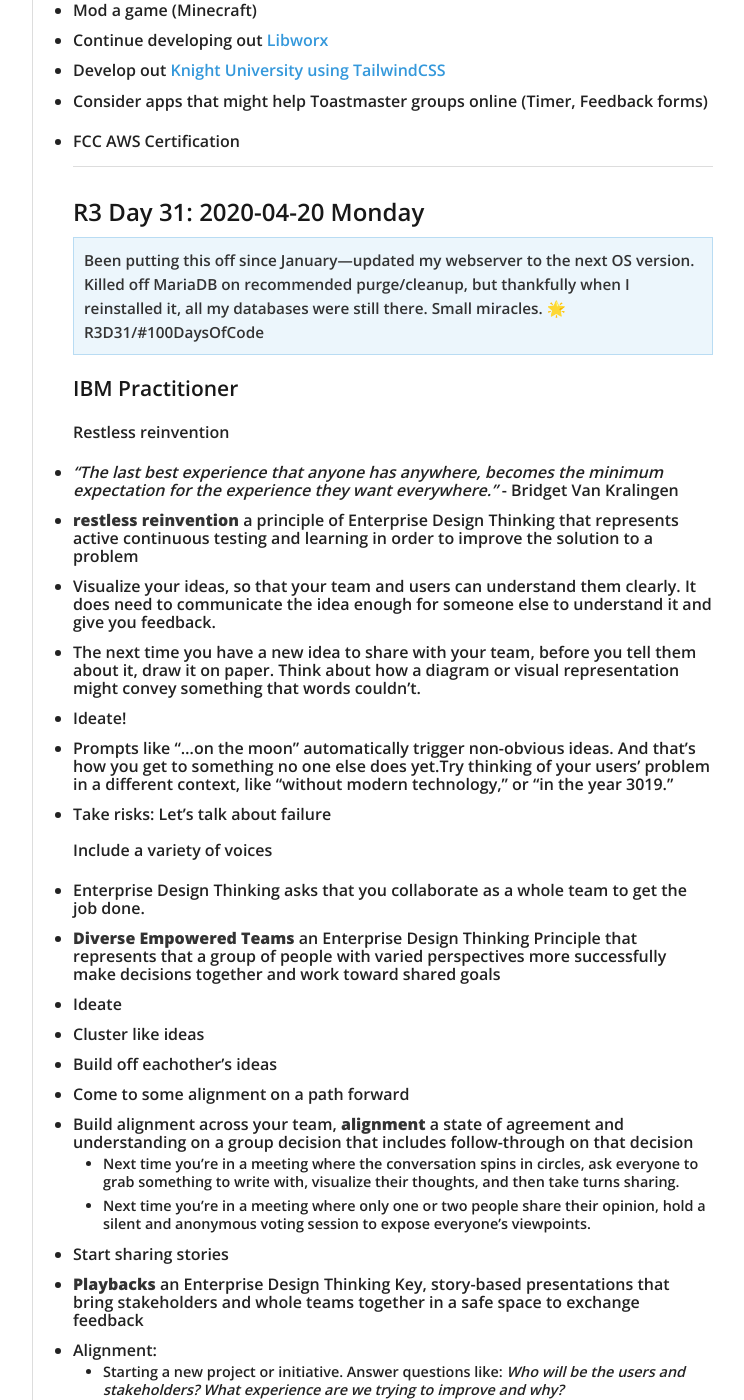
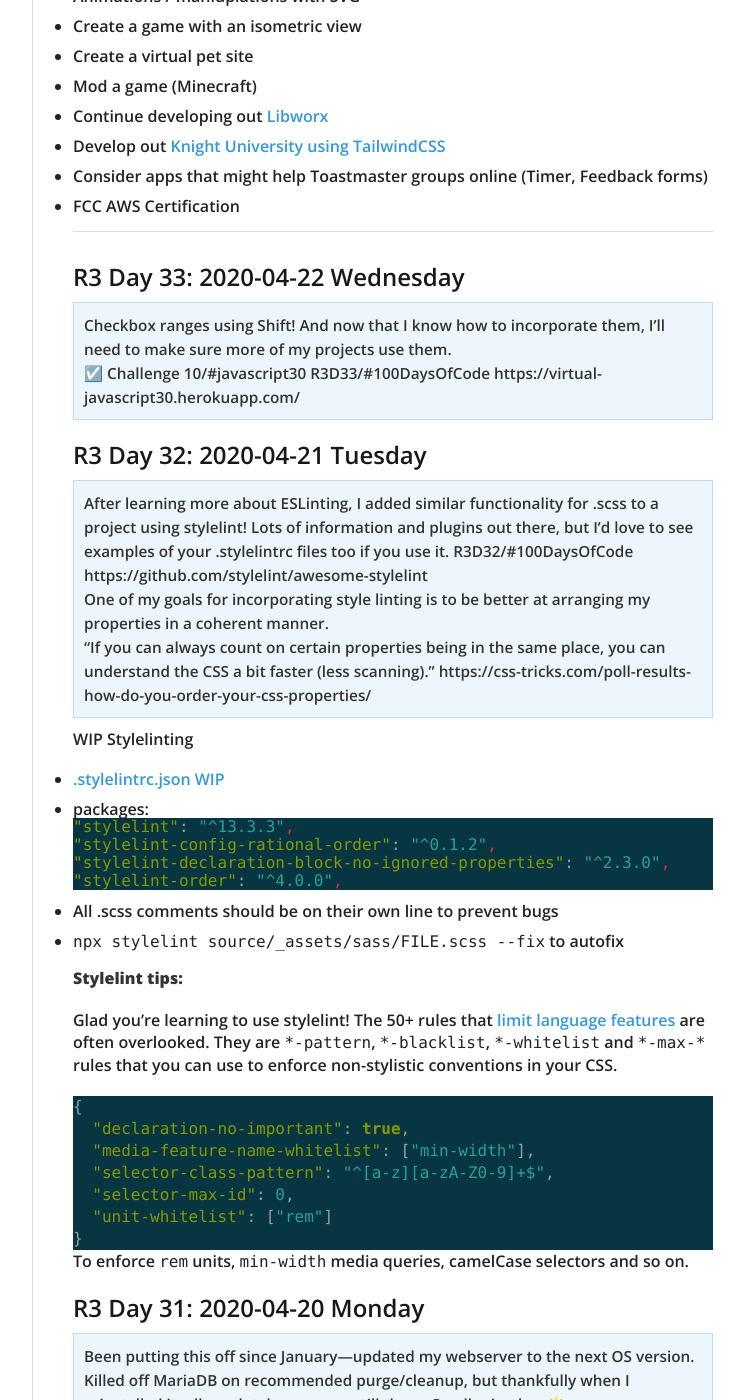
Before and after one commit to virtual/100daysofcode, a Jekyll site: the page built from index.md, in a window 1280 px wide and 1400 px high, scrolled down 1331 px. Shown: the whole window, without its empty margins (378-1122 px from the left). Built offline with Jekyll 4.4.1, drawn with Linux system fonts in a browser that asks for light colours; nearby versions of some CDN libraries; our own code applies the rules of GitHub Pages for plain Markdown files; some of the changed text lies outside the part shown.

Commit message:
add days 32 and 33 stylelint js10/30

````diff
--- a/index.md
+++ b/index.md
@@ -6,6 +6,7 @@
 - Continue through [Javascript30](https://javascript30.com/)
   - Day 01: Challenge 08 ✓
   - Day 09: Challenge 09 ✓
+  - Day 33: Challenge 10 ✓
 - freeCodeCamp
   - Information Security and QA overview section
     - Day 05: Finish new Javascript Algorithm challenges, began ChaiJS
@@ -48,6 +49,8 @@
   - Day 31: Updated to Debian 10 ✓
 - IBM Design Thinking
   - Day 31: Practitioner Badge ✓
+- Stylelint
+  - Day 32: Initial stylelint with ordering
 - Animations / maniuplations with SVG
 - Create a game with an isometric view
 - Create a virtual pet site
@@ -55,10 +58,51 @@
 - Continue developing out [Libworx](https://github.com/virtual/libworx)
 - Develop out [Knight University using TailwindCSS](https://virtual.github.io/knightu/)
 - Consider apps that might help Toastmaster groups online (Timer, Feedback forms)
-
 - FCC AWS Certification
 
 ----------
+
+## R3 Day 33: 2020-04-22 Wednesday
+
+> Checkbox ranges using Shift! And now that I know how to incorporate them, I'll need to make sure more of my projects use them.
+>
+> ☑️ Challenge 10/#javascript30
+R3D33/#100DaysOfCode https://virtual-javascript30.herokuapp.com/
+
+## R3 Day 32: 2020-04-21 Tuesday
+
+> After learning more about ESLinting, I added similar functionality for .scss to a project using stylelint! Lots of information and plugins out there, but I'd love to see examples of your .stylelintrc files too if you use it. R3D32/#100DaysOfCode https://github.com/stylelint/awesome-stylelint
+>
+> One of my goals for incorporating style linting is to be better at arranging my properties in a coherent manner.
+>
+> "If you can always count on certain properties being in the same place, you can understand the CSS a bit faster (less scanning)." https://css-tricks.com/poll-results-how-do-you-order-your-css-properties/
+
+WIP Stylelinting
+- [.stylelintrc.json WIP](https://github.com/virtual/shoreline/blob/master/.stylelintrc.json)
+- packages:
+```json
+"stylelint": "^13.3.3",
+"stylelint-config-rational-order": "^0.1.2",
+"stylelint-declaration-block-no-ignored-properties": "^2.3.0",
+"stylelint-order": "^4.0.0",
+```
+- All .scss comments should be on their own line to prevent bugs
+- `npx stylelint source/_assets/sass/FILE.scss --fix` to autofix
+
+__Stylelint tips:__
+
+Glad you're learning to use stylelint! The 50+ rules that [limit language features](https://stylelint.io/user-guide/rules/list#limit-language-features) are often overlooked. They are `*-pattern`, `*-blacklist`, `*-whitelist` and `*-max-*` rules that you can use to enforce non-stylistic conventions in your CSS.
+
+```json
+{
+  "declaration-no-important": true,
+  "media-feature-name-whitelist": ["min-width"],
+  "selector-class-pattern": "^[a-z][a-zA-Z0-9]+$",
+  "selector-max-id": 0,
+  "unit-whitelist": ["rem"]
+}
+```
+To enforce `rem` units, `min-width` media queries, camelCase selectors and so on.
 
 ## R3 Day 31: 2020-04-20 Monday
 
````
